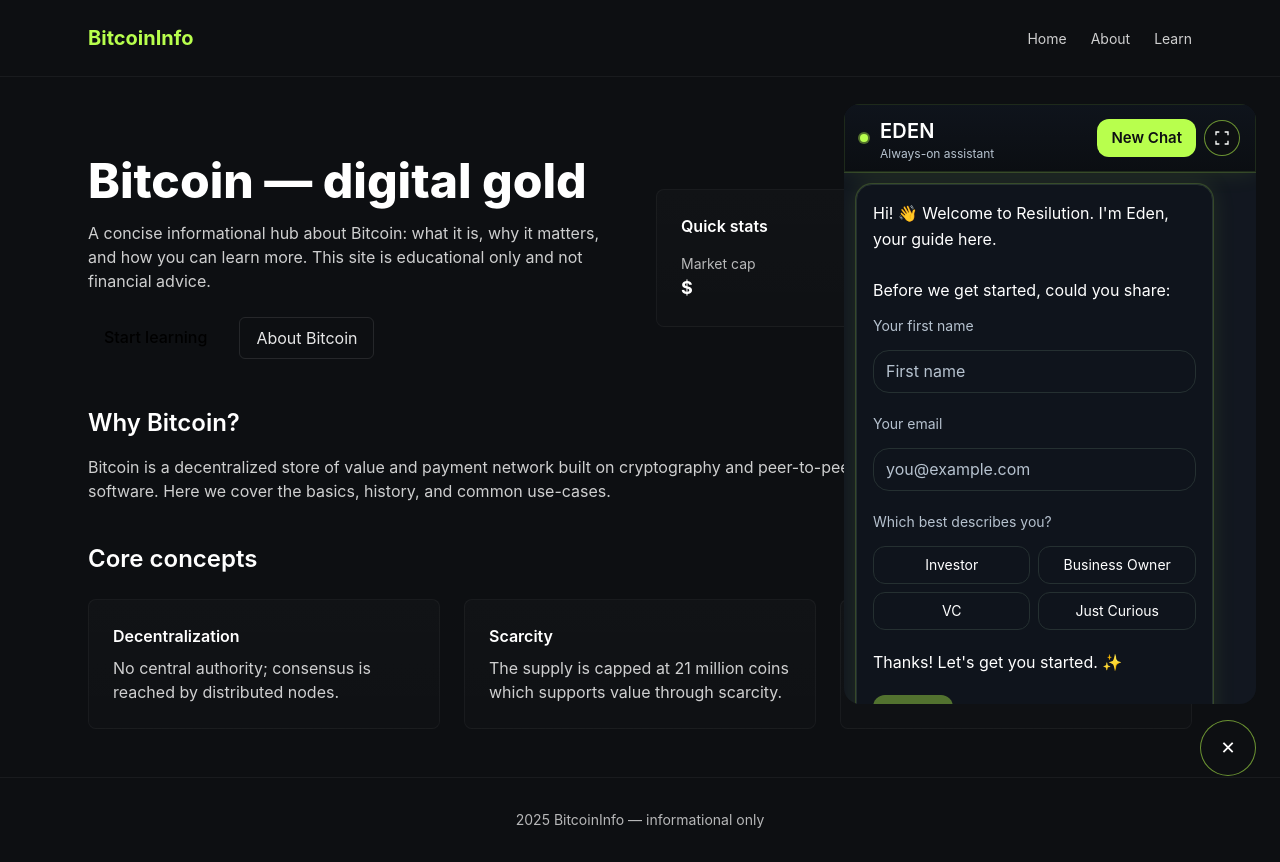
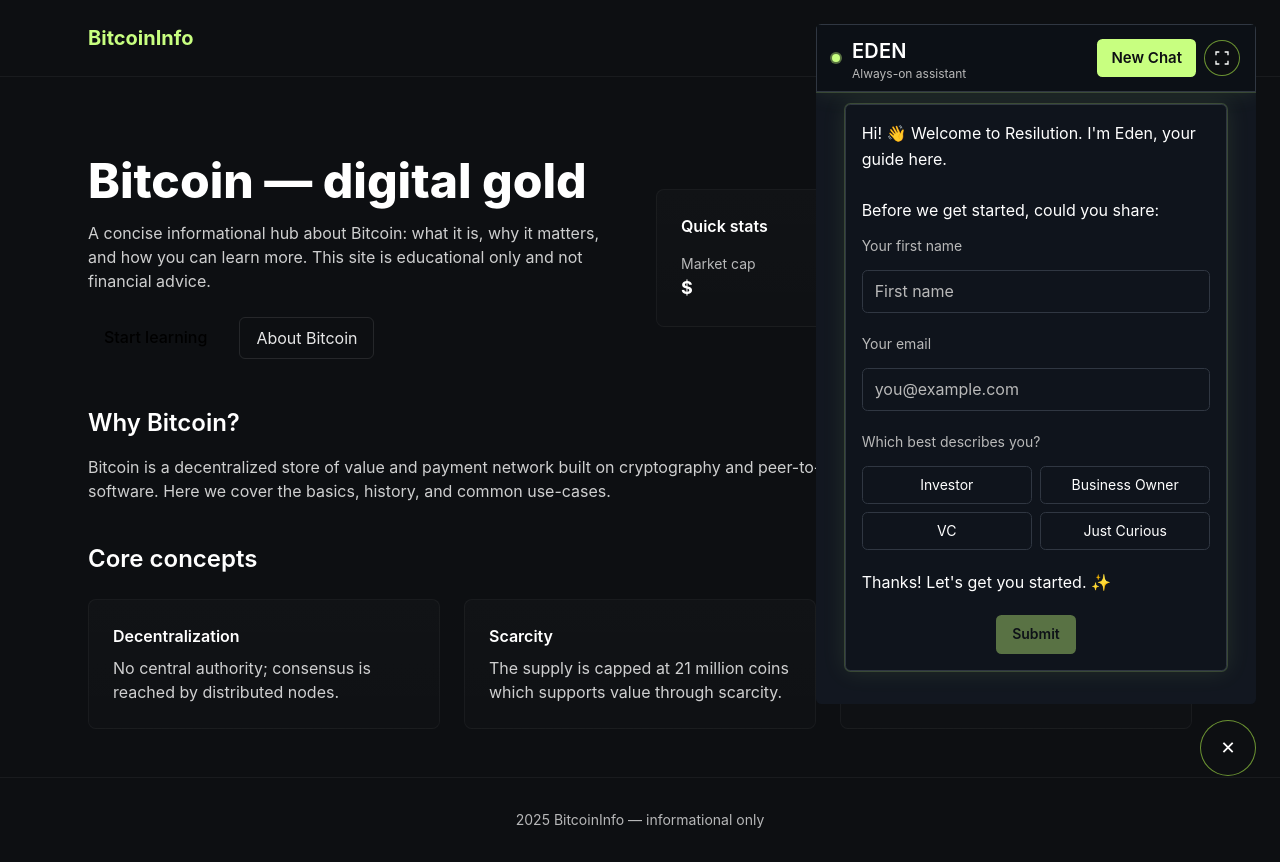
Before and after one commit to sawanb22/resilution, a Next.js app: page / in a window 1280 px wide. Both pictures are taken after a click on the button "Need help?". Built offline with nearby package versions, Linux system fonts and the light colour scheme.

Commit message:
redesign widget

```diff
--- a/postcss.config.js
+++ b/postcss.config.js
@@ -4,9 +4,3 @@ module.exports = {
     autoprefixer: {},
   },
 }
-module.exports = {
-  plugins: {
-    tailwindcss: {},
-    autoprefixer: {},
-  },
-}
--- a/src/app/globals.css
+++ b/src/app/globals.css
@@ -5,17 +5,19 @@
 :root{
   --bg-base:#0D0F12;          /* page dark */
   --bg-panel:#121720;         /* widget surface */
+  --header-bg:#0C1016;        /* header background */
   --txt-primary:#FFFFFF;      /* primary text */
-  --txt-secondary:#B6C2CF;    /* secondary */
-  --brand:#B8FF4D;            /* neon green */
-  --brand-600:#A5F23F;        /* hover */
-  --border-muted:#253031;     /* inputs */
-  --border-accent:#294226;    /* subtle green border */
-  --border-header:#1E2A1B;    /* header inner border */
+  --txt-secondary:#B9B9B9;    /* secondary */
+  --brand:#C8FF80;            /* neon green (design) */
+  --brand-text:#000000;       /* brand button text */
+  --brand-600:#B9F56B;        /* hover (approx) */
+  --border-muted:#303742;     /* inputs/borders */
+  --border-accent:#303742;    /* subtle border */
   --bubble-ai:#0F141C;        /* assistant */
-  --bubble-user:#17202B;      /* user */
+  --bubble-user:#0F141C;      /* user */
   --shadow-s:0 1px 1px rgba(0,0,0,.35),0 6px 16px rgba(0,0,0,.35);
-  --glow:0 0 0 1px rgba(184,255,77,.18),0 0 24px rgba(184,255,77,.10);
+  /* Updated glow to match brand (rgb 200,255,128) */
+  --glow:0 0 0 1px rgba(200,255,128,.18),0 0 24px rgba(200,255,128,.10);
 }
 
 html,body,#root{
@@ -41,8 +43,8 @@ body{
 
 /* Header gradient + inner border + outer glow */
 .eden-header {
-  background: linear-gradient(180deg,#0F141C 0%,#0B0E12 100%);
-  box-shadow: inset 0 0 0 1px var(--border-header), var(--glow);
+  background: var(--header-bg);
+  box-shadow: inset 0 0 0 1px var(--border-accent), var(--glow);
 }
 
 /* Input focus ring: 1.5px + 8px spread */
@@ -59,5 +61,5 @@ body{
 .eden-status-dot {
   width: 8px; height: 8px; border-radius: 9999px;
   background: var(--brand);
-  box-shadow: 0 0 0 2px rgba(184,255,77,.40);
+  box-shadow: 0 0 0 2px rgba(200,255,128,.40);
 }
--- a/src/components/EdenChatWidget.tsx
+++ b/src/components/EdenChatWidget.tsx
@@ -260,12 +260,16 @@ export default function EdenChatWidget() {
           className={
             isFullscreen
               ? 'fixed inset-0 z-[70] flex items-center justify-center p-4'
-              : 'fixed bottom-24 right-6 z-[70]'
+              : 'fixed bottom-24 right-4 sm:right-6 z-[70]'
           }
         >
           <div
             className={
-              (isFullscreen ? 'h-[90vh] w-full max-w-3xl' : 'h-[600px] w-[412px]') +
+              (isFullscreen
+                ? 'h-[90vh] w-full max-w-3xl'
+                : `${needsOnboarding
+                    ? 'h-[clamp(520px,85vh,860px)]'
+                    : 'h-[clamp(520px,85vh,860px)]'} w-[clamp(300px,calc(100vw-16px),440px)]`) +
               ' flex flex-col rounded-eden overflow-hidden shadow-[var(--glow)] bg-[var(--bg-panel)] text-[var(--txt-primary)]'
             }
           >
@@ -283,7 +287,7 @@ export default function EdenChatWidget() {
                 <div className="flex items-center gap-2">
                   <button
                     onClick={handleNewChat}
-                    className="rounded-xl px-3.5 py-2 text-[14px] md:text-[15px] font-semibold bg-[var(--brand)] text-[var(--bg-base)]
+                    className="rounded-eden px-3.5 py-2 text-[14px] md:text-[15px] font-semibold bg-[var(--brand)] text-[var(--bg-base)]
                                hover:bg-[var(--brand-600)] disabled:opacity-40 transition-colors duration-150 ease-eden-out focus:outline-none focus-visible:eden-focus"
                     title="Start a new conversation"
                   >
@@ -308,7 +312,7 @@ export default function EdenChatWidget() {
             {/* Conversation / Onboarding */}
             <div className="flex-1 overflow-y-auto px-3 pt-3 pb-3 space-y-3">
               {needsOnboarding && (
-                <div className="flex justify-start">
+                <div className="flex justify-center">
                   <div className="max-w-[92%] rounded-eden px-4 py-4 text-[16px] leading-[1.6] bg-[var(--bubble-ai)] border border-[var(--border-muted)] text-[var(--txt-primary)] shadow-[var(--shadow-s)] eden-welcome-glow animate-scaleIn">
                     <div className="space-y-3">
                       <p className="whitespace-pre-wrap">{"Hi! 👋 Welcome to Resilution. I'm Eden, your guide here.\n\nBefore we get started, could you share:"}</p>
@@ -334,16 +338,16 @@ export default function EdenChatWidget() {
                             <button key={r}
                               type="button"
                               onClick={()=>setRole(r)}
-                              className={`rounded-xl px-3 py-2 text-sm border transition-colors duration-150 ${role===r? 'bg-[var(--brand)] text-[var(--bg-base)] border-transparent':'bg-[var(--bubble-ai)] text-[var(--txt-primary)] border-[var(--border-muted)] hover:border-[var(--border-accent)]'}`}
+                              className={`rounded-eden px-3 py-2 text-sm border transition-colors duration-150 ${role===r? 'bg-[var(--brand)] text-[var(--bg-base)] border-transparent':'bg-[var(--bubble-ai)] text-[var(--txt-primary)] border-[var(--border-muted)] hover:border-[var(--border-accent)]'}`}
                             >{r}</button>
                           ))}
                         </div>
                         <p className="mt-2">{"Thanks! Let's get you started. ✨"}</p>
-                        <div className="pt-2">
+                        <div className="pt-2 flex justify-center">
                           <button
                             onClick={submitOnboarding}
                             disabled={!formValid || isLoading}
-                            className="rounded-xl px-4 py-2 text-[14px] font-semibold bg-[var(--brand)] text-[var(--bg-base)] hover:bg-[var(--brand-600)] disabled:opacity-40 disabled:cursor-not-allowed transition-colors duration-150 ease-eden-out"
+                            className="rounded-eden px-4 py-2 text-[14px] font-semibold bg-[var(--brand)] text-[var(--bg-base)] hover:bg-[var(--brand-600)] disabled:opacity-40 disabled:cursor-not-allowed transition-colors duration-150 ease-eden-out"
                           >
                             Submit
                           </button>
@@ -386,7 +390,7 @@ export default function EdenChatWidget() {
                     <button
                       type="submit"
                       disabled={isLoading || !input.trim()}
-                      className="rounded-xl px-4 py-2 text-[14px] md:text-[15px] font-semibold bg-[var(--brand)] text-[var(--bg-base)]
+                      className="rounded-eden px-4 py-2 text-[14px] md:text-[15px] font-semibold bg-[var(--brand)] text-[var(--bg-base)]
                                  hover:bg-[var(--brand-600)] disabled:opacity-40 transition-colors duration-150 ease-eden-out focus:outline-none focus-visible:eden-focus"
                       aria-label="Send"
                       title="Send"
--- a/tailwind.config.js
+++ b/tailwind.config.js
@@ -19,7 +19,7 @@ module.exports = {
         'eden-out': 'cubic-bezier(0.2,0.0,0.2,1)',
       },
       borderRadius: {
-        eden: '16px',
+        eden: '5.5px',
       },
     },
   },
```
